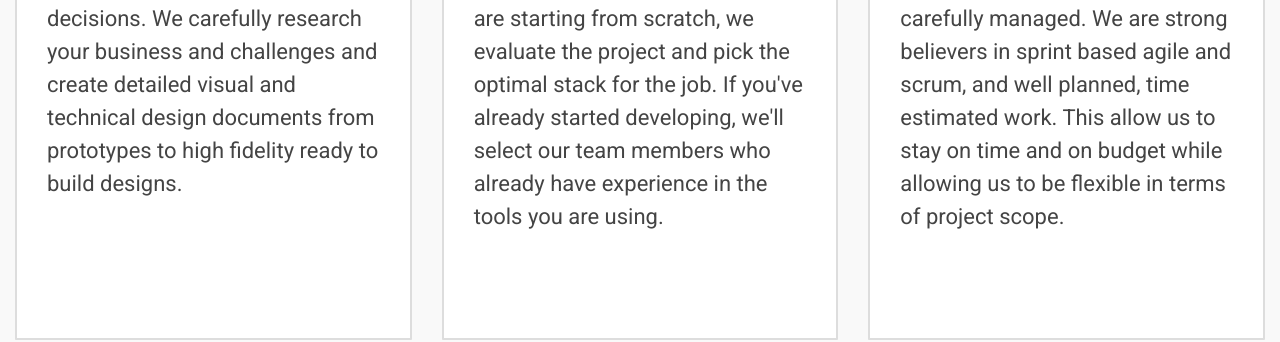
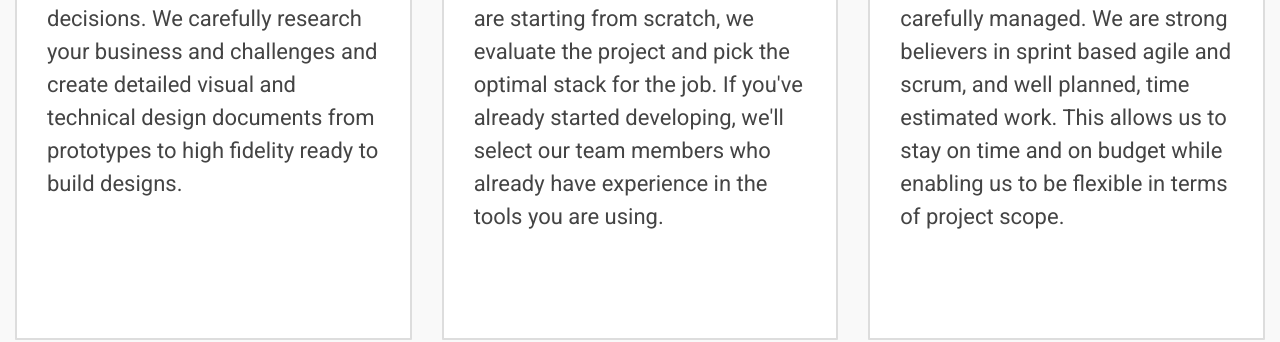
Before and after one commit to Andrew-Max/qubitix, a Jekyll site: the page built from index.html, in a window 1280 px wide and 900 px high, scrolled down 2046 px. Shown: the part 386-728 px from the top of the window. Built offline with Jekyll 4.4.1, drawn with Linux system fonts in a browser that asks for light colours; some of the changed text lies outside the part shown.

Commit message:
minor copy

```diff
--- a/index.html
+++ b/index.html
@@ -85,7 +85,7 @@ layout: default
             type='service' subtype='manage'
             title="Manage" asset="manage" grid='md-4' %}
 
-                <p>It's not enough simply to be technically competent. Complicated projects have a lot of moving pieces and need to be carefully managed. We are strong believers in sprint based agile and scrum, and well planned, time estimated work. This allow us to stay on time and on budget while allowing us to be flexible in terms of project scope. </p>
+                <p>It's not enough simply to be technically competent. Complicated projects have a lot of moving pieces and need to be carefully managed. We are strong believers in sprint based agile and scrum, and well planned, time estimated work. This allows us to stay on time and on budget while enabling us to be flexible in terms of project scope.</p>
           {% include content_card_end.html %}
         </div>
       </div>
```
